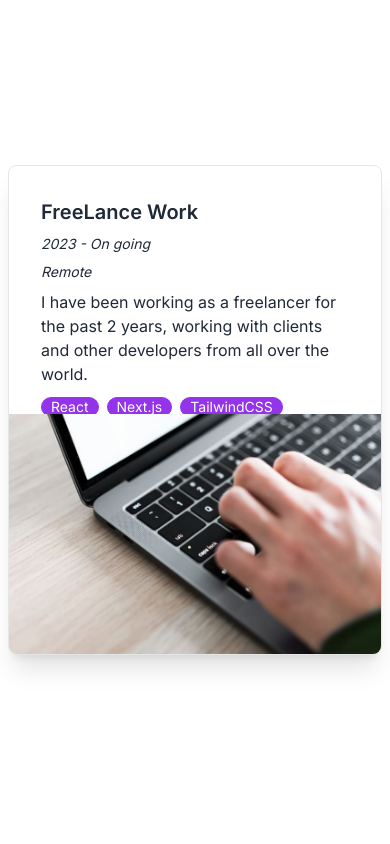
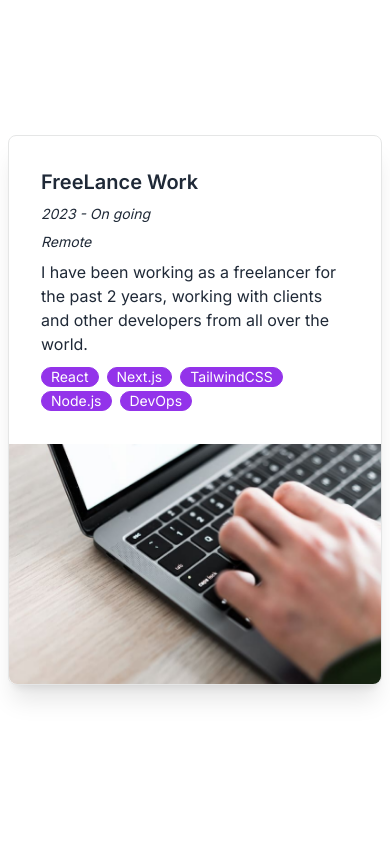
Before and after one commit to GabrielEger2/portfolio, a Next.js app: page /experience in a window 390 px wide. Shown: the part 1220-2064 px from the top of the page. Built offline with nearby package versions, Linux system fonts and the light colour scheme; no server answers.

Commit message:
fix: responsiveness in experience page

```diff
--- a/src/components/layout/FlipCard.tsx
+++ b/src/components/layout/FlipCard.tsx
@@ -32,7 +32,7 @@ const FlipCard: React.FC<FlipCardProps> = ({
       style={{ perspective: '1000px' }}
     >
       <motion.div
-        className="shadow-lg"
+        className="shadow-lg max-w-96"
         style={{ transformStyle: 'preserve-3d', transition: 'transform 0.3s' }}
         initial={false}
         animate={{ rotateY: isFlipped ? 180 : 360 }}
--- a/src/components/layout/ScrollCard.tsx
+++ b/src/components/layout/ScrollCard.tsx
@@ -39,7 +39,7 @@ const ScrollCard: React.FC<ScrollCardProps> = ({
     >
       <div className="flex w-full justify-center">
         <div className="card shadow-xl w-full bg-base-100 border border-base-300">
-          <div className="card-body h-52">
+          <div className="card-body min-h-52">
             <h2 className="card-title">{title}</h2>
             <time className="text-sm italic">{time}</time>
             <time className="text-sm italic">{local}</time>
@@ -55,15 +55,9 @@ const ScrollCard: React.FC<ScrollCardProps> = ({
               ))}
             </div>
           </div>
-          <figure className="h-60 mt-10">
+          <figure className="h-60">
             <motion.div style={{ scale: imageScale }}>
-              <Image
-                width={900}
-                height={600}
-                layout="responsive"
-                src={image}
-                alt="image"
-              />
+              <Image width={900} height={600} src={image} alt="image" />
             </motion.div>
           </figure>
         </div>
```
